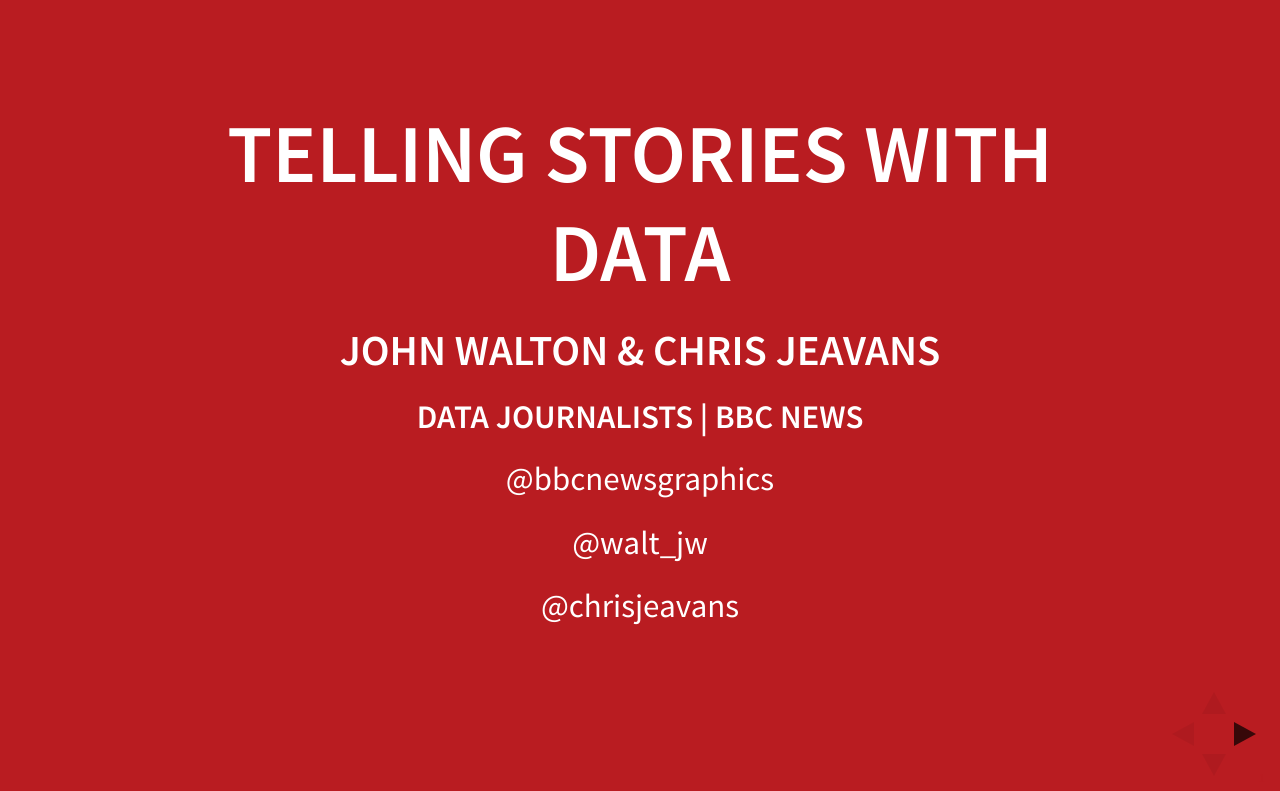
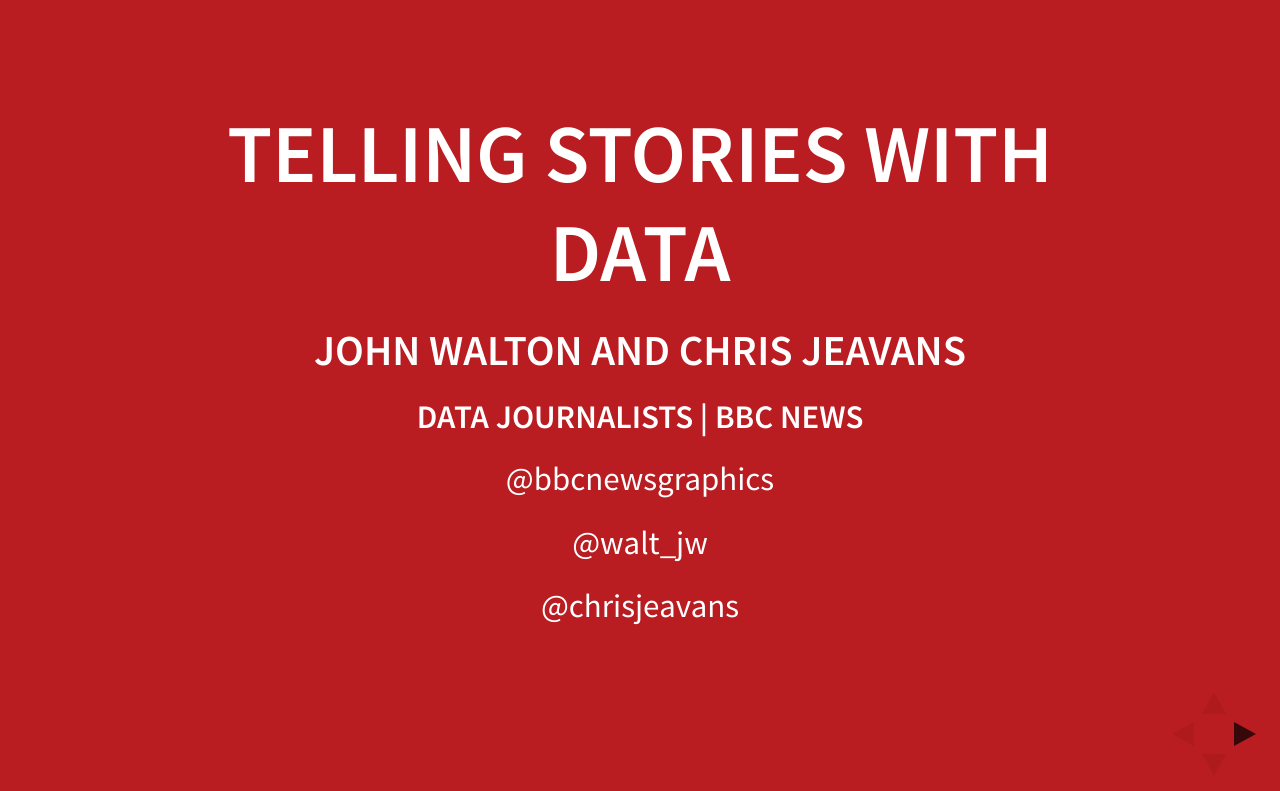
Before and after one commit to jwdata/presentations, a plain HTML site: page telling_stories_with_data/index.html in a window 1280 px wide. Drawn offline with Linux system fonts and the light colour scheme.

Commit message:
Update index.html

```diff
--- a/telling_stories_with_data/index.html
+++ b/telling_stories_with_data/index.html
@@ -53,7 +53,7 @@
 
 				<section data-background-color="#b91c21">
 					<h1>Telling stories with data</h1>
-					<h3><a href="http:www.bbc.co.uk/news" target=_blank>John Walton & Chris Jeavans</a></h3>
+					<h3><a href="http:www.bbc.co.uk/news" target=_blank>John Walton and Chris Jeavans</a></h3>
 					<h4>Data journalists | BBC News</h4>
 					<p><a href ="https://twitter.com/BBCNewsGraphics" target=_blank>@bbcnewsgraphics</a></p>
 					<p><a href ="https://twitter.com/walt_jw" target=_blank>@walt_jw</a></p>
```
